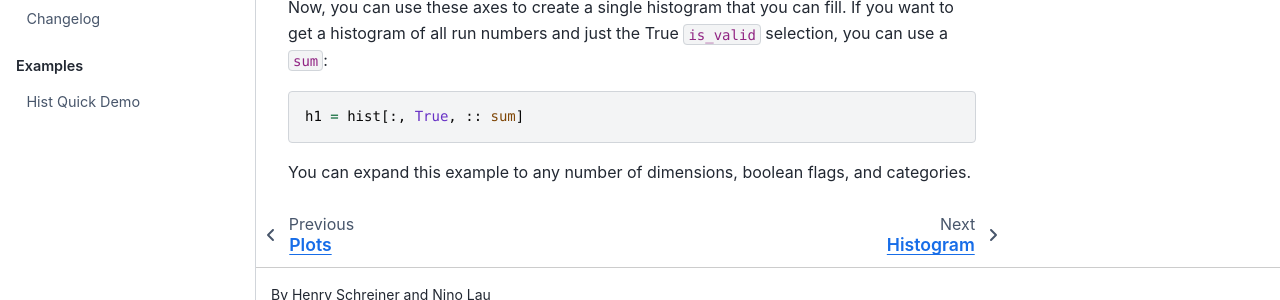
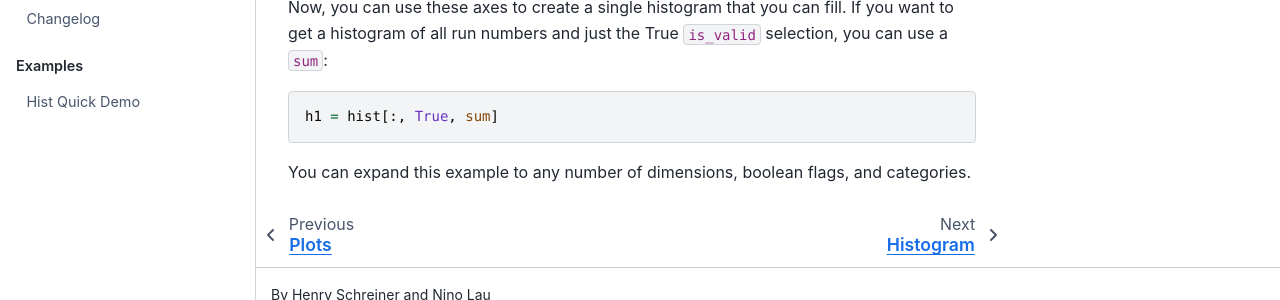
Before and after one commit to scikit-hep/hist, a Sphinx documentation site: the page built from docs/user-guide/analyses.rst, in a window 1280 px wide and 1056 px high. Shown: the part 711-1011 px from the top of the window. Built offline with Sphinx 7.4.7 and the Sphinx Book theme 1.1.4, drawn with Linux system fonts in a browser that asks for light colours; pages that are not in the unit, such as notebooks, are missing from menus.

Commit message:
fix: remove colons before sum in slice
Co-authored-by: Henry Schreiner <HenrySchreinerIII@gmail.com>

```diff
--- a/docs/user-guide/analyses.rst
+++ b/docs/user-guide/analyses.rst
@@ -36,7 +36,7 @@ True ``is_valid`` selection, you can use a ``sum``:
 
 .. code:: python3
 
-   h1 = hist[:, True, :: sum]
+   h1 = hist[:, True, sum]
 
 You can expand this example to any number of dimensions, boolean flags,
 and categories.
```
